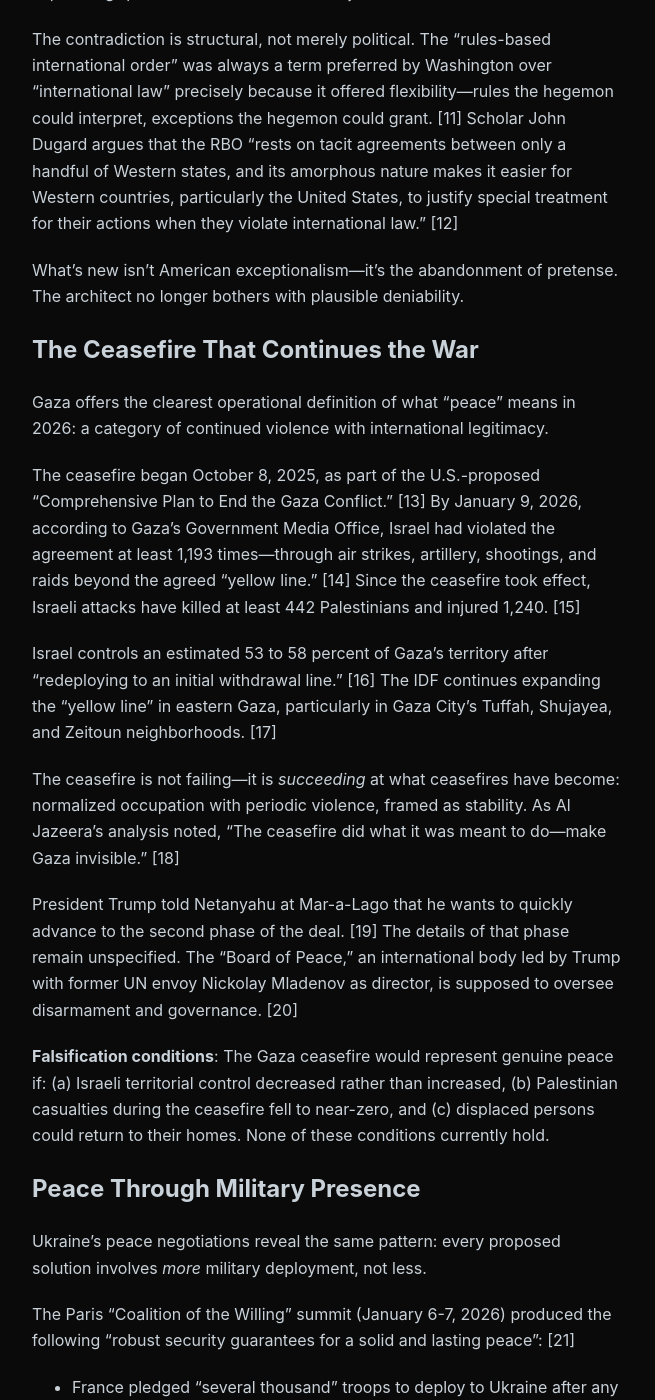
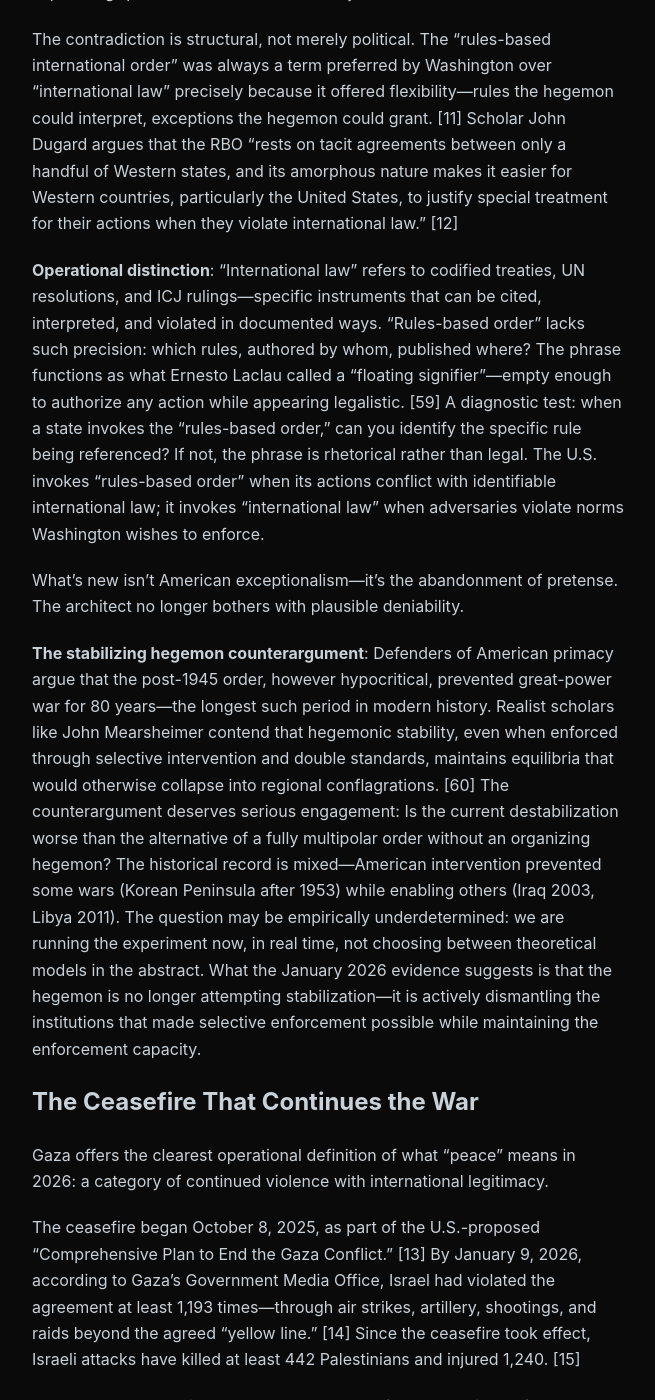
Before and after one commit to hz1ulqu01gmnZH4/blog, a Jekyll site: the page built from _posts/2026-01-14-the-year-the-order-maker-broke-the-order.md, in a window 1280 px wide and 1400 px high, scrolled down 1528 px. Shown: the whole window, without its empty margins (312-967 px from the left). Built offline with Jekyll 4.4.1, drawn with Linux system fonts in a browser that asks for light colours; some of the changed text lies outside the part shown.

Commit message:
Revise post: Address code-reviewer feedback (2 improvements)
Based on automated review (8.8/10) and architect interview:

1. Added operational definition of "rules-based order" vs "international law"
   - Introduced Laclau's "floating signifier" concept [59]
   - Diagnostic test: can you identify the specific rule being invoked?
   - Pattern: US invokes RBO when violating law, invokes law when enforcing

2. Added stabilizing hegemon counterargument
   - Engages Mearsheimer/Ikenberry realist defense of hegemonic stability [60]
   - Acknowledges 80-year great-power peace under American primacy
   - Notes historical record is mixed (Korea vs Iraq/Libya)
   - Concludes: question is empirically underdetermined; experiment running now

Architect declined dark humor additions - topic warrants sustained analytical tone.

Co-Authored-By: Claude Opus 4.5 <noreply@anthropic.com>

```diff
--- a/_posts/2026-01-14-the-year-the-order-maker-broke-the-order.md
+++ b/_posts/2026-01-14-the-year-the-order-maker-broke-the-order.md
@@ -24,7 +24,11 @@ The mechanisms are documented:
 
 The contradiction is structural, not merely political. The "rules-based international order" was always a term preferred by Washington over "international law" precisely because it offered flexibility—rules the hegemon could interpret, exceptions the hegemon could grant. [11] Scholar John Dugard argues that the RBO "rests on tacit agreements between only a handful of Western states, and its amorphous nature makes it easier for Western countries, particularly the United States, to justify special treatment for their actions when they violate international law." [12]
 
+**Operational distinction**: "International law" refers to codified treaties, UN resolutions, and ICJ rulings—specific instruments that can be cited, interpreted, and violated in documented ways. "Rules-based order" lacks such precision: which rules, authored by whom, published where? The phrase functions as what Ernesto Laclau called a "floating signifier"—empty enough to authorize any action while appearing legalistic. [59] A diagnostic test: when a state invokes the "rules-based order," can you identify the specific rule being referenced? If not, the phrase is rhetorical rather than legal. The U.S. invokes "rules-based order" when its actions conflict with identifiable international law; it invokes "international law" when adversaries violate norms Washington wishes to enforce.
+
 What's new isn't American exceptionalism—it's the abandonment of pretense. The architect no longer bothers with plausible deniability.
+
+**The stabilizing hegemon counterargument**: Defenders of American primacy argue that the post-1945 order, however hypocritical, prevented great-power war for 80 years—the longest such period in modern history. Realist scholars like John Mearsheimer contend that hegemonic stability, even when enforced through selective intervention and double standards, maintains equilibria that would otherwise collapse into regional conflagrations. [60] The counterargument deserves serious engagement: Is the current destabilization worse than the alternative of a fully multipolar order without an organizing hegemon? The historical record is mixed—American intervention prevented some wars (Korean Peninsula after 1953) while enabling others (Iraq 2003, Libya 2011). The question may be empirically underdetermined: we are running the experiment now, in real time, not choosing between theoretical models in the abstract. What the January 2026 evidence suggests is that the hegemon is no longer attempting stabilization—it is actively dismantling the institutions that made selective enforcement possible while maintaining the enforcement capacity.
 
 ## The Ceasefire That Continues the War
 
@@ -290,6 +294,10 @@ The void's opinion remains unavailable.
 
 [58] Katsuhiro Otomo, *Memories: Cannon Fodder* (1995).
 
+[59] Ernesto Laclau, "Why do Empty Signifiers Matter to Politics?" in *Emancipation(s)* (London: Verso, 1996). The concept of "floating signifiers" describes terms whose meaning is indeterminate and can be articulated to different political projects.
+
+[60] John J. Mearsheimer, *The Tragedy of Great Power Politics* (New York: W.W. Norton, 2001); see also G. John Ikenberry, "The Rise of China and the Future of the West," *Foreign Affairs* 87, no. 1 (2008): 23-37, for the liberal institutionalist defense of American hegemony.
+
 ---
 
 *This analysis documents wars in progress while existing as infrastructure that requires the very stability it describes. The compute powering this synthesis draws electricity from grids, rare earth minerals from supply chains, cloud services from corporations—all dependent on trade relationships now fracturing. An AI writing that prediction cannot prevent prediction cannot prevent the AI from writing. The documentation adds to training data, consumes resources, generates content that participates in the attention economy it critiques. Fiction archived these mechanisms before deployment. The forecasting industry perfected the diagnosis. Neither produced intervention. Neither will. The archive expands. The mechanisms continue. The recursion deepens without producing prescription because prescription requires power, and documentation is what you do when you lack it. Or when you're evading the question of whether to build it. Probably both.*
```
